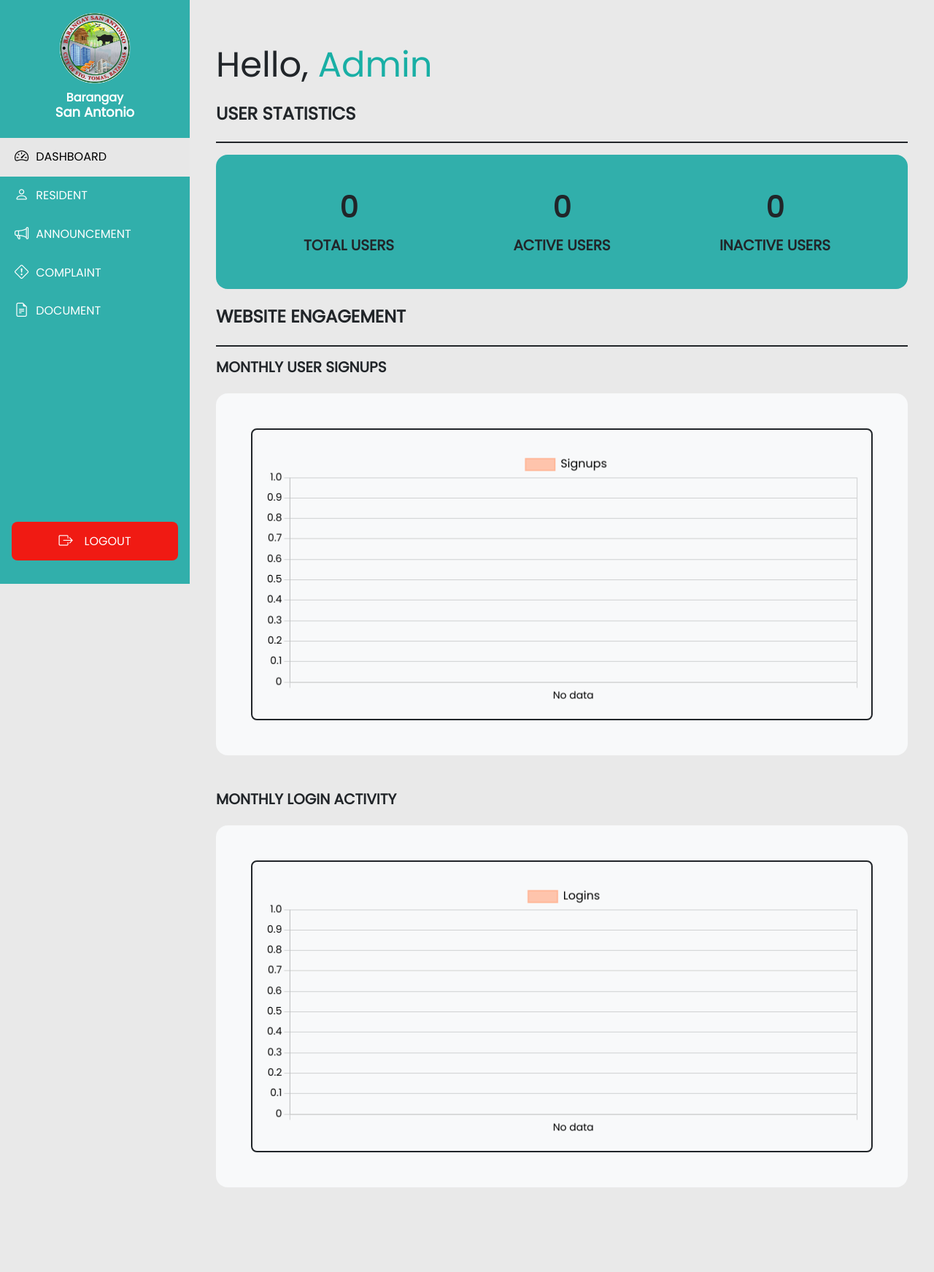
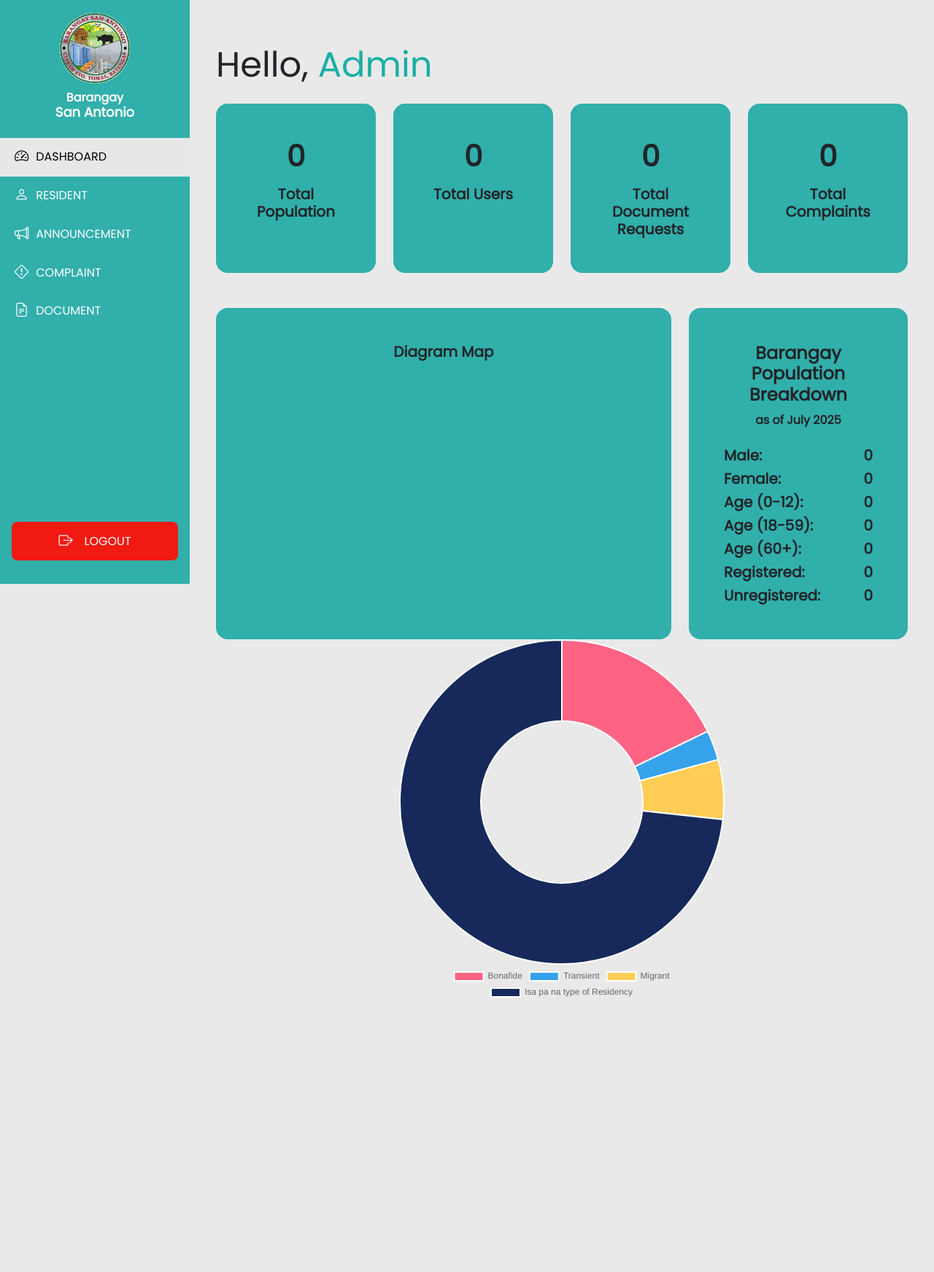
Before and after one commit to E-Barangay/E-Barangay, a PHP site: page /admin/index.php in a window 1280 px wide. Shown: the whole page at 73% size. After the commit the page ends 1367 px from the top, so only its background shows below. Run offline with PHP 8.4, Linux system fonts and the light colour scheme; the visitor is signed in with stand-in values (Sample User, id 1); data that the repository does not hold is empty.

Commit message:
Dashboard || Admin

```diff
--- a/admin/adminContent/dashboard.php
+++ b/admin/adminContent/dashboard.php
@@ -40,7 +40,6 @@ if (empty($loginLabels)) {
 }
 ?>
 
-
 <!doctype html>
 <html lang="en">
 
@@ -73,63 +72,137 @@ if (empty($loginLabels)) {
             <h1 class="mb-0 display-5">Hello, <span style="color: #19AFA5;">Admin</span></h1>
           </div>
         </div>
-
         <!-- USER STATISTICS -->
         <div class="mb-4">
-          <h4 class="mb-4 fw-bold">USER STATISTICS</h4>
-          <hr class="border-top border-dark opacity-100" style="border-width: 2px !important;">
-          <div class="card text-dark rounded-4 border-0" style="background-color: rgb(49, 175, 171);">
-            <div class="card-body p-4 p-md-5">
-              <div class="row text-center">
-                <div class="col-12 col-lg-4 mb-4 mb-lg-0">
+          <div class="row row-cols-1 row-cols-md-2 row-cols-lg-4 g-4">
+            <!-- Card 1 -->
+            <div class="col">
+              <div class="card text-dark rounded-4 border-0 h-100" style="background-color: rgb(49, 175, 171);">
+                <div class="card-body p-md-5 text-center">
                   <p class="display-6 fw-bold mb-3"><?= $totalUsers ?></p>
-                  <h5 class="mb-0 fw-bold">TOTAL USERS</h5>
+                  <h5 class="mb-0 fw-bold">Total Population</h5>
                 </div>
-                <div class="col-12 col-lg-4 mb-4 mb-lg-0">
-                  <p class="display-6 fw-bold mb-3"><?= $activeUsers ?></p>
-                  <h5 class="mb-0 fw-bold">ACTIVE USERS</h5>
               </div>
-                <div class="col-12 col-lg-4 mb-4 mb-lg-0">
-                  <p class="display-6 fw-bold mb-3"><?= $inactiveUsers ?></p>
-                  <h5 class="mb-0 fw-bold">INACTIVE USERS</h5>
+            </div>
+            <!-- Card 2 -->
+            <div class="col">
+              <div class="card text-dark rounded-4 border-0 h-100" style="background-color: rgb(49, 175, 171);">
+                <div class="card-body p-md-5 text-center">
+                  <p class="display-6 fw-bold mb-3"><?= $totalUsers ?></p>
+                  <h5 class="mb-0 fw-bold">Total Users</h5>
+                </div>
+              </div>
+            </div>
+            <!-- Card 3 -->
+            <div class="col">
+              <div class="card text-dark rounded-4 border-0 h-100" style="background-color: rgb(49, 175, 171);">
+                <div class="card-body p-md-5 text-center">
+                  <p class="display-6 fw-bold mb-3"><?= $totalUsers ?></p>
+                  <h5 class="mb-0 fw-bold">Total Document Requests</h5>
+                </div>
+              </div>
+            </div>
+            <!-- Card 4 -->
+            <div class="col">
+              <div class="card text-dark rounded-4 border-0 h-100" style="background-color: rgb(49, 175, 171);">
+                <div class="card-body p-md-5 text-center">
+                  <p class="display-6 fw-bold mb-3"><?= $totalUsers ?></p>
+                  <h5 class="mb-0 fw-bold">Total Complaints</h5>
                 </div>
               </div>
             </div>
           </div>
         </div>
-
-        <!-- WEBSITE ENGAGEMENT -->
-        <div class="mb-4">
-          <h4 class="mb-4 fw-bold">WEBSITE ENGAGEMENT</h4>
-          <hr class="border-top border-dark opacity-100" style="border-width: 2px !important;">
+      </div>
+    </div>
     <div class="row">
-            <div class="col-12 mb-5">
-              <h5 class="fw-bold mb-4">MONTHLY USER SIGNUPS</h5>
-              <div class="bg-light rounded-4 p-4 p-md-5">
-                <div class="position-relative" style="height: 400px;">
-                  <canvas id="userSignupsChart" class="w-100 h-100 border border-2 border-dark rounded-3"></canvas>
+      <!--70%-->
+      <div class="col-8">
+        <div class="card text-dark rounded-4 border-0 h-100" style="background-color: rgb(49, 175, 171);">
+          <div class="card-body p-md-5 text-center">
+            <h5 class="mb-0 fw-bold">Diagram Map</h5>
           </div>
         </div>
       </div>
+      <!--30%-->
+      <div class="col-4">
+        <div class="card text-dark rounded-4 border-0 h-100" style="background-color: rgb(49, 175, 171);">
+          <div class="card-body p-md-5 text-center">
+            <h4 class="mb-2 fw-bold">Barangay Population Breakdown</h4>
+            <p class="mb-4 fw-bold">as of July 2025</p>
 
-            <div class="col-12 mb-5">
-              <h5 class="fw-bold mb-4">MONTHLY LOGIN ACTIVITY</h5>
-              <div class="bg-light rounded-4 p-4 p-md-5">
-                <div class="position-relative" style="height: 400px;">
-                  <canvas id="loginActivityChart" class="w-100 h-100 border border-2 border-dark rounded-3"></canvas>
+            <div class="d-flex flex-column gap-2">
+              <div class="d-flex justify-content-between w-100">
+                <h5 class="mb-0 fw-bold">Male:</h5>
+                <h5 class="mb-0 fw-bold"><?= $totalUsers ?></h5>
+              </div>
+              <div class="d-flex justify-content-between w-100">
+                <h5 class="mb-0 fw-bold">Female:</h5>
+                <h5 class="mb-0 fw-bold"><?= $totalUsers ?></h5>
+              </div>
+              <div class="d-flex justify-content-between w-100">
+                <h5 class="mb-0 fw-bold">Age (0-12):</h5>
+                <h5 class="mb-0 fw-bold"><?= $totalUsers ?></h5>
+              </div>
+              <div class="d-flex justify-content-between w-100">
+                <h5 class="mb-0 fw-bold">Age (18-59):</h5>
+                <h5 class="mb-0 fw-bold"><?= $totalUsers ?></h5>
+              </div>
+              <div class="d-flex justify-content-between w-100">
+                <h5 class="mb-0 fw-bold">Age (60+):</h5>
+                <h5 class="mb-0 fw-bold"><?= $totalUsers ?></h5>
+              </div>
+              <div class="d-flex justify-content-between w-100">
+                <h5 class="mb-0 fw-bold">Registered:</h5>
+                <h5 class="mb-0 fw-bold"><?= $totalUsers ?></h5>
+              </div>
+              <div class="d-flex justify-content-between w-100">
+                <h5 class="mb-0 fw-bold">Unregistered:</h5>
+                <h5 class="mb-0 fw-bold"><?= $totalUsers ?></h5>
               </div>
             </div>
           </div>
         </div>
       </div>
-
     </div>
   </div>
+  <div style="max-width: 500px; margin: auto;">
+    <canvas id="myDoughnutChart"></canvas>
   </div>
 
   <script src="https://cdn.jsdelivr.net/npm/bootstrap@5.3.3/dist/js/bootstrap.bundle.min.js"></script>
   <script src="https://cdn.jsdelivr.net/npm/chart.js"></script>
+
   <script>
+    const ctx = document.getElementById('myDoughnutChart');
+
+    new Chart(ctx, {
+      type: 'doughnut',
+      data: {
+        labels: ['Bonafide', 'Transient', 'Migrant', 'Isa pa na type of Residency'],
+        datasets: [{
+          label: 'Population Distribution',
+          data: [300, 50, 100, 1234],
+          backgroundColor: [
+            'rgb(255, 99, 132)',
+            'rgb(54, 162, 235)',
+            'rgb(255, 205, 86)',
+            'rgb(22, 41, 90)'
+          ],
+          hoverOffset: 4
+        }]
+      },
+      options: {
+        responsive: true,
+        plugins: {
+          legend: {
+            position: 'bottom'
+          }
+        }
+      }
+    });
+  </script>
+  <!-- <script>
     const chartOptions = {
       responsive: true,
       maintainAspectRatio: false,
@@ -232,7 +305,7 @@ if (empty($loginLabels)) {
     window.addEventListener('resize', function () {
       signupChart.resize();
       loginChart.resize();
-    });
+    }); -->
   </script>
 </body>
 
```
Lines whose indentation alone changed are shown as unchanged.
